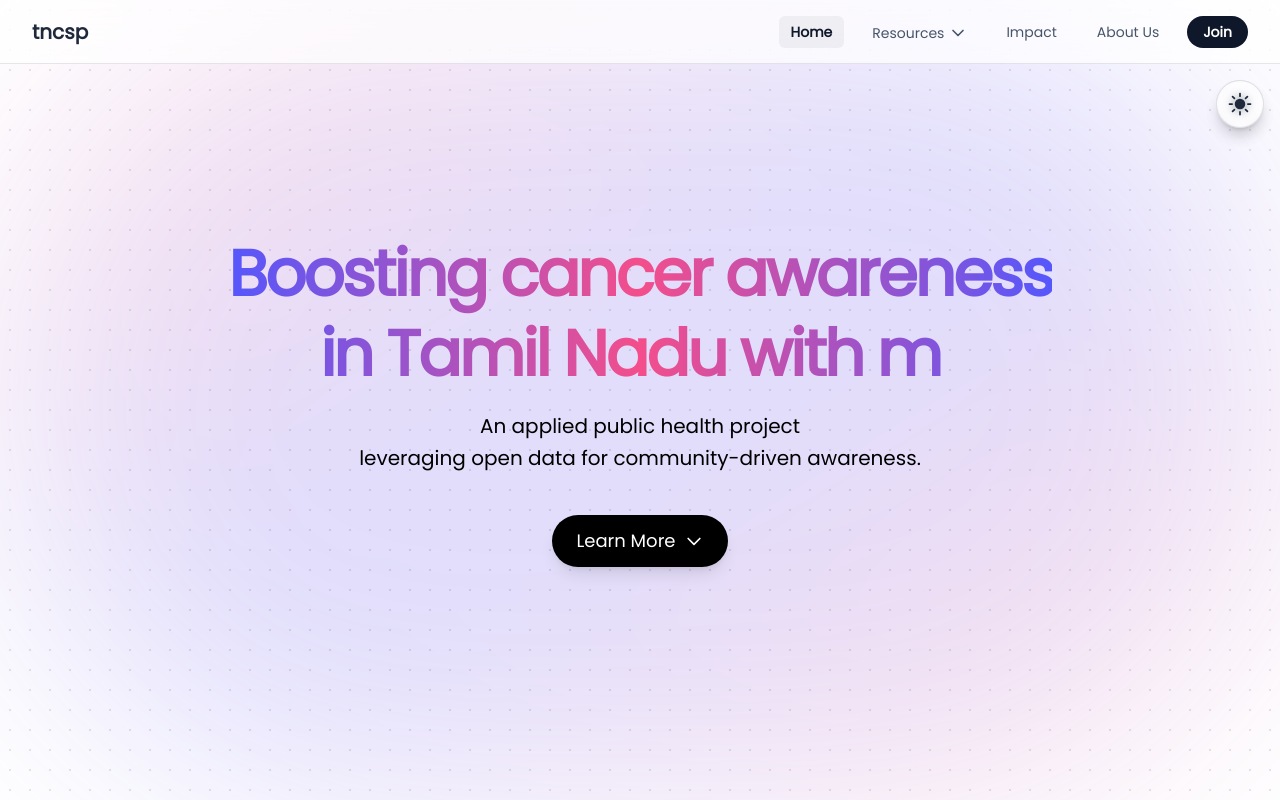
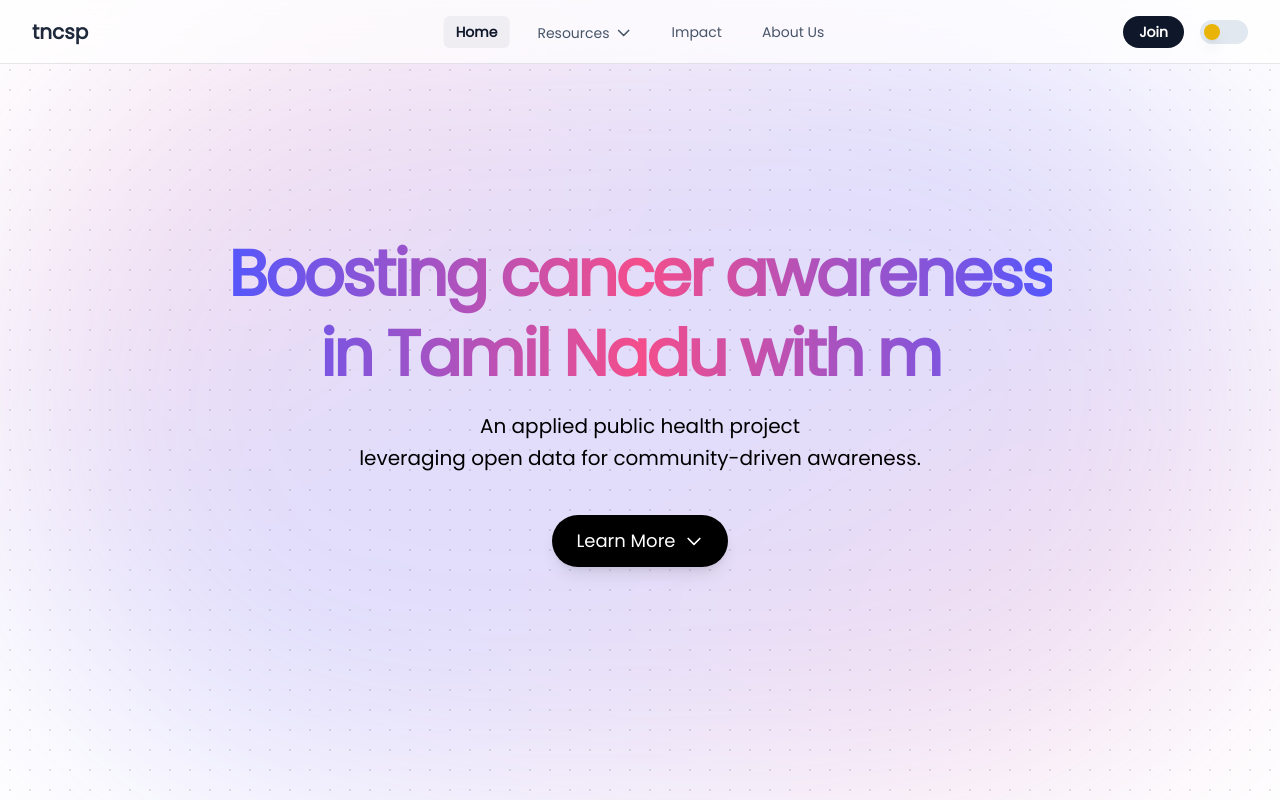
Before and after one commit to pranavilango/Tamil-Nadu-Cancer-Statistics-Project-TNCSP-, a Next.js app: page / in a window 1280 px wide. Shown: the top 800 px of the page. Built offline with nearby package versions, Linux system fonts and the light colour scheme.

Commit message:
logo, aadharsh, toggle on nav and hospitals

```diff
--- a/app/components/Navbar.tsx
+++ b/app/components/Navbar.tsx
@@ -1,9 +1,63 @@
+// app/components/Navbar.tsx
+
 'use client';
 
 import Link from 'next/link';
-import { useState } from 'react';
+import { useState, useEffect } from 'react';
 import { usePathname } from 'next/navigation';
+import { motion, AnimatePresence } from 'framer-motion';
 
+// --- Minimalistic Animated Theme Toggle ---
+const ThemeToggle = () => {
+    // Default to false (light mode) and let the effect handle the initial setting
+    const [isDarkMode, setIsDarkMode] = useState(false);
+
+    // Effect to set the initial theme from localStorage on client-side mount
+    useEffect(() => {
+        const theme = localStorage.getItem('theme');
+        if (theme === 'dark') {
+            document.documentElement.classList.add('dark');
+            setIsDarkMode(true);
+        } else {
+            document.documentElement.classList.remove('dark');
+            setIsDarkMode(false);
+        }
+    }, []);
+
+    const toggleTheme = () => {
+        setIsDarkMode(prevMode => {
+            const newMode = !prevMode;
+            if (newMode) {
+                document.documentElement.classList.add('dark');
+                localStorage.setItem('theme', 'dark');
+            } else {
+                document.documentElement.classList.remove('dark');
+                localStorage.setItem('theme', 'light');
+            }
+            return newMode;
+        });
+    };
+
+    return (
+        <div
+            onClick={toggleTheme}
+            // The track for the slider
+            className={`flex items-center w-12 h-6 rounded-full p-1 cursor-pointer transition-colors duration-500 ease-in-out
+                        ${isDarkMode ? 'justify-end bg-slate-800' : 'justify-start bg-slate-200'}`}
+        >
+            {/* The animated circle */}
+            <motion.div
+                layout
+                transition={{ type: 'spring', stiffness: 500, damping: 30 }}
+                className={`w-4 h-4 rounded-full shadow-lg
+                            ${isDarkMode ? 'bg-slate-300' : 'bg-yellow-500'}`}
+            />
+        </div>
+    );
+};
+
+
+// --- Main NavBar Component ---
 export default function NavBar() {
     const [isMenuOpen, setIsMenuOpen] = useState(false);
     const [isDesktopResourcesOpen, setIsDesktopResourcesOpen] = useState(false);
@@ -37,19 +91,33 @@ export default function NavBar() {
         setIsMobileResourcesOpen(!isMobileResourcesOpen);
     };
 
+    // Close mobile menu when screen resizes to desktop
+    useEffect(() => {
+        const handleResize = () => {
+            if (window.innerWidth >= 768) { // md breakpoint
+                setIsMenuOpen(false);
+            }
+        };
+        window.addEventListener('resize', handleResize);
+        return () => window.removeEventListener('resize', handleResize);
+    }, []);
+
+
     return (
         <>
-            {/* --- Main Navbar Container (Desktop) --- */}
+            {/* --- Main Navbar Container --- */}
             <div className="fixed top-0 left-0 right-0 h-16 bg-white/70 dark:bg-black/70 backdrop-blur-xl border-b border-slate-900/10 dark:border-slate-100/10 z-50">
                 <div className="w-full max-w-7xl mx-auto h-full px-4 sm:px-6 lg:px-8 flex items-center justify-between">
 
+                    {/* LEFT: Logo */}
                     <Link href="/" onClick={handleLinkClick} className="flex-shrink-0">
                         <span className="flex items-center gap-2 text-xl text-slate-800 dark:text-slate-200 font-bold leading-none">
                             tncsp
                         </span>
                     </Link>
 
-                    <div className="hidden md:flex items-center space-x-4 h-full">
+                    {/* CENTER: Desktop Navigation Links */}
+                    <nav className="hidden md:flex items-center space-x-4 h-full absolute left-1/2 -translate-x-1/2">
                         <Link href={mainLinks.home.href}>
                             <span className={`text-sm cursor-pointer transition-colors duration-300 px-3 py-1.5 rounded-md
                                              ${pathname === mainLinks.home.href
@@ -71,22 +139,13 @@ export default function NavBar() {
                                                 : 'text-slate-600 hover:bg-slate-900/5 hover:text-slate-900 dark:text-slate-400 dark:hover:bg-slate-100/5 dark:hover:text-slate-100'
                                              }`}>
                                 Resources
-                                <svg
-                                    xmlns="http://www.w3.org/2000/svg"
-                                    className={`h-4 w-4 transition-transform duration-300 ${isDesktopResourcesOpen ? 'rotate-180' : ''}`}
-                                    fill="none"
-                                    viewBox="0 0 24 24"
-                                    stroke="currentColor"
-                                    strokeWidth={2.5}
-                                >
+                                <svg xmlns="http://www.w3.org/2000/svg" className={`h-4 w-4 transition-transform duration-300 ${isDesktopResourcesOpen ? 'rotate-180' : ''}`} fill="none" viewBox="0 0 24 24" stroke="currentColor" strokeWidth={2.5}>
                                     <path strokeLinecap="round" strokeLinejoin="round" d="M19.5 8.25l-7.5 7.5-7.5-7.5" />
                                 </svg>
                             </span>
 
-                            <div className={`absolute top-[90%] w-40 left-1/2 -translate-x-1/2 pt-2
-                                            transition-all duration-300 ease-in-out
+                            <div className={`absolute top-[90%] w-40 left-1/2 -translate-x-1/2 pt-2 transition-all duration-300 ease-in-out
                                             ${isDesktopResourcesOpen ? 'opacity-100 translate-y-0' : 'opacity-0 -translate-y-2 pointer-events-none'}`}>
-
                                 <div className="bg-white/90 dark:bg-black/90 backdrop-blur-xl border border-slate-900/10 dark:border-slate-100/10 rounded-xl shadow-lg">
                                     <div className="p-2">
                                         {resourceLinks.map((link) => (
@@ -95,9 +154,7 @@ export default function NavBar() {
                                                                 ${pathname === link.href
                                                                     ? 'font-semibold bg-slate-900/5 text-slate-900 dark:bg-slate-100/5 dark:text-slate-100'
                                                                     : 'text-slate-600 hover:bg-slate-900/5 hover:text-slate-900 dark:text-slate-400 dark:hover:bg-slate-100/5 dark:hover:text-slate-100'
-                                                                }`}>
-                                                    {link.label}
-                                                </span>
+                                                                }`}>{link.label}</span>
                                             </Link>
                                         ))}
                                     </div>
@@ -110,9 +167,7 @@ export default function NavBar() {
                                              ${pathname === mainLinks.impact.href
                                                 ? 'font-semibold bg-slate-900/5 text-slate-900 dark:bg-slate-100/5 dark:text-slate-100'
                                                 : 'text-slate-600 hover:bg-slate-900/5 hover:text-slate-900 dark:text-slate-400 dark:hover:bg-slate-100/5 dark:hover:text-slate-100'
-                                             }`}>
-                                {mainLinks.impact.label}
-                            </span>
+                                             }`}>{mainLinks.impact.label}</span>
                         </Link>
 
                         <Link href={mainLinks.about.href}>
@@ -120,36 +175,29 @@ export default function NavBar() {
                                              ${pathname === mainLinks.about.href
                                                 ? 'font-semibold bg-slate-900/5 text-slate-900 dark:bg-slate-100/5 dark:text-slate-100'
                                                 : 'text-slate-600 hover:bg-slate-900/5 hover:text-slate-900 dark:text-slate-400 dark:hover:bg-slate-100/5 dark:hover:text-slate-100'
-                                             }`}>
-                                {mainLinks.about.label}
-                            </span>
+                                             }`}>{mainLinks.about.label}</span>
                         </Link>
+                    </nav>
 
+                    {/* RIGHT: Actions (Join Button & Theme Toggle) */}
+                    <div className="hidden md:flex items-center gap-4">
                         <Link href={mainLinks.join.href}>
                             <span className={`text-sm font-semibold rounded-full px-4 py-1.5 transition-colors duration-300
                                             ${pathname === mainLinks.join.href
                                                 ? 'bg-slate-800 text-white dark:bg-slate-300 dark:text-slate-900'
                                                 : 'bg-slate-900 text-white hover:bg-slate-700 dark:bg-slate-100 dark:text-slate-900 dark:hover:bg-slate-300'
-                                            }`}>
-                                {mainLinks.join.label}
-                            </span>
+                                            }`}>{mainLinks.join.label}</span>
                         </Link>
+                        <ThemeToggle />
                     </div>
 
+                    {/* Mobile Menu Button */}
                     <div className="md:hidden">
-                        <button
-                            onClick={() => setIsMenuOpen(!isMenuOpen)}
-                            aria-label="Toggle menu"
-                            className="p-2 rounded-md text-slate-800 dark:text-slate-200"
-                        >
+                        <button onClick={() => setIsMenuOpen(!isMenuOpen)} aria-label="Toggle menu" className="p-2 rounded-md text-slate-800 dark:text-slate-200">
                              {isMenuOpen ? (
-                                <svg xmlns="http://www.w3.org/2000/svg" className="h-6 w-6" fill="none" viewBox="0 0 24 24" stroke="currentColor" strokeWidth={2}>
-                                    <path strokeLinecap="round" strokeLinejoin="round" d="M6 18L18 6M6 6l12 12" />
-                                </svg>
+                                <svg xmlns="http://www.w3.org/2000/svg" className="h-6 w-6" fill="none" viewBox="0 0 24 24" stroke="currentColor" strokeWidth={2}><path strokeLinecap="round" strokeLinejoin="round" d="M6 18L18 6M6 6l12 12" /></svg>
                             ) : (
-                                <svg xmlns="http://www.w3.org/2000/svg" className="h-6 w-6" fill="none" viewBox="0 0 24 24" stroke="currentColor" strokeWidth={2}>
-                                    <path strokeLinecap="round" strokeLinejoin="round" d="M4 6h16M4 12h16M4 18h16" />
-                                </svg>
+                                <svg xmlns="http://www.w3.org/2000/svg" className="h-6 w-6" fill="none" viewBox="0 0 24 24" stroke="currentColor" strokeWidth={2}><path strokeLinecap="round" strokeLinejoin="round" d="M4 6h16M4 12h16M4 18h16" /></svg>
                             )}
                         </button>
                     </div>
@@ -157,70 +205,39 @@ export default function NavBar() {
             </div>
 
             {/* --- Mobile Menu --- */}
-            <div
-                className={`md:hidden fixed inset-0 w-full h-screen bg-white/80 dark:bg-black/80 backdrop-blur-2xl z-40 transition-opacity duration-300 ease-in-out ${
-                    isMenuOpen ? 'opacity-100' : 'opacity-0 pointer-events-none'
-                }`}
-            >
+            <AnimatePresence>
+                {isMenuOpen && (
+                    <motion.div initial={{ opacity: 0 }} animate={{ opacity: 1 }} exit={{ opacity: 0 }} transition={{ duration: 0.3 }}
+                        className="md:hidden fixed inset-0 w-full h-screen bg-white/80 dark:bg-black/80 backdrop-blur-2xl z-40">
                         <div className="flex flex-col items-center justify-center h-full space-y-6 text-center">
-                    <Link href={mainLinks.home.href} onClick={handleLinkClick}>
-                        <span className="text-3xl font-medium text-slate-800 dark:text-slate-200 cursor-pointer">
-                            {mainLinks.home.label}
-                        </span>
-                    </Link>
-
+                            <Link href={mainLinks.home.href} onClick={handleLinkClick}><span className="text-3xl font-medium text-slate-800 dark:text-slate-200">{mainLinks.home.label}</span></Link>
                             <div>
-                        <div
-                            onClick={toggleMobileResources}
-                            className="text-3xl font-medium text-slate-800 dark:text-slate-200 cursor-pointer flex items-center gap-2"
-                        >
+                                <div onClick={toggleMobileResources} className="text-3xl font-medium text-slate-800 dark:text-slate-200 cursor-pointer flex items-center gap-2">
                                     Resources
-                            <svg
-                                xmlns="http://www.w3.org/2000/svg"
-                                className={`h-6 w-6 transition-transform duration-300 ${isMobileResourcesOpen ? 'rotate-180' : ''}`}
-                                fill="none"
-                                viewBox="0 0 24 24"
-                                stroke="currentColor"
-                                strokeWidth={2.5}
-                            >
-                                <path strokeLinecap="round" strokeLinejoin="round" d="M19.5 8.25l-7.5 7.5-7.5-7.5" />
-                            </svg>
+                                    <svg xmlns="http://www.w3.org/2000/svg" className={`h-6 w-6 transition-transform duration-300 ${isMobileResourcesOpen ? 'rotate-180' : ''}`} fill="none" viewBox="0 0 24 24" stroke="currentColor" strokeWidth={2.5}><path strokeLinecap="round" strokeLinejoin="round" d="M19.5 8.25l-7.5 7.5-7.5-7.5" /></svg>
                                 </div>
-
-                        <div className={`overflow-hidden transition-all duration-300 ease-in-out ${isMobileResourcesOpen ? 'max-h-40 mt-4' : 'max-h-0'}`}>
+                                <AnimatePresence>
+                                    {isMobileResourcesOpen && (
+                                        <motion.div initial={{ height: 0, opacity: 0, marginTop: 0 }} animate={{ height: 'auto', opacity: 1, marginTop: '1rem' }} exit={{ height: 0, opacity: 0, marginTop: 0 }} transition={{ duration: 0.3, ease: "easeInOut" }} className="overflow-hidden">
                                             <div className="flex flex-col items-center space-y-4">
                                                 {resourceLinks.map((link) => (
-                                    <Link key={link.href} href={link.href} onClick={handleLinkClick}>
-                                        <span className="text-2xl font-medium text-slate-700 dark:text-slate-300 cursor-pointer">
-                                            {link.label}
-                                        </span>
-                                    </Link>
+                                                    <Link key={link.href} href={link.href} onClick={handleLinkClick}><span className="text-2xl font-medium text-slate-700 dark:text-slate-300">{link.label}</span></Link>
                                                 ))}
                                             </div>
+                                        </motion.div>
+                                    )}
+                                </AnimatePresence>
+                            </div>
+                            <Link href={mainLinks.impact.href} onClick={handleLinkClick}><span className="text-3xl font-medium text-slate-800 dark:text-slate-200">{mainLinks.impact.label}</span></Link>
+                            <Link href={mainLinks.about.href} onClick={handleLinkClick}><span className="text-3xl font-medium text-slate-800 dark:text-slate-200">{mainLinks.about.label}</span></Link>
+                            <div className="pt-4 flex flex-col items-center gap-8">
+                                <Link href={mainLinks.join.href} onClick={handleLinkClick}><span className="text-xl font-semibold text-white bg-slate-900 dark:bg-slate-100 dark:text-slate-900 rounded-full px-8 py-3 transition-colors duration-300 hover:bg-slate-700 dark:hover:bg-slate-300">{mainLinks.join.label}</span></Link>
+                                <ThemeToggle />
                             </div>
                         </div>
-
-                    <Link href={mainLinks.impact.href} onClick={handleLinkClick}>
-                        <span className="text-3xl font-medium text-slate-800 dark:text-slate-200 cursor-pointer">
-                            {mainLinks.impact.label}
-                        </span>
-                    </Link>
-
-                    <Link href={mainLinks.about.href} onClick={handleLinkClick}>
-                        <span className="text-3xl font-medium text-slate-800 dark:text-slate-200 cursor-pointer">
-                            {mainLinks.about.label}
-                        </span>
-                    </Link>
-
-                    <div className="pt-4">
-                        <Link href={mainLinks.join.href} onClick={handleLinkClick}>
-                            <span className="text-xl font-semibold text-white bg-slate-900 dark:bg-slate-100 dark:text-slate-900 rounded-full px-8 py-3 cursor-pointer transition-colors duration-300 hover:bg-slate-700 dark:hover:bg-slate-300">
-                                {mainLinks.join.label}
-                            </span>
-                        </Link>
-                    </div>
-                </div>
-            </div>
+                    </motion.div>
+                )}
+            </AnimatePresence>
         </>
     );
 }
--- a/app/components/ThemeToggle.tsx
+++ /dev/null
@@ -1,60 +0,0 @@
-'use client';
-
-import { useState, useEffect } from 'react';
-import { AnimatePresence, motion } from 'framer-motion';
-import { SunIcon, MoonIcon } from '@heroicons/react/24/solid';
-
-const ThemeToggle = () => {
-  // FIX: The default state is now `false` (light mode).
-  const [isDarkMode, setIsDarkMode] = useState(false);
-
-  // This effect runs once on the client-side to check for a previously saved preference.
-  useEffect(() => {
-    // If the user has *explicitly* chosen 'dark' on a previous visit, we respect that.
-    if (localStorage.getItem('theme') === 'dark') {
-      setIsDarkMode(true);
-    }
-    // --- IMPORTANT ---
-    // If no theme is saved in localStorage, it will remain `false`,
-    // ensuring the initial mode is always light. We no longer check for system preference.
-  }, []);
-
-  // This effect runs whenever `isDarkMode` changes to apply the theme and save the user's choice.
-  useEffect(() => {
-    if (isDarkMode) {
-      document.documentElement.classList.add('dark');
-      localStorage.setItem('theme', 'dark');
-    } else {
-      document.documentElement.classList.remove('dark');
-      localStorage.setItem('theme', 'light');
-    }
-  }, [isDarkMode]);
-
-  return (
-    <button
-      onClick={() => setIsDarkMode(!isDarkMode)}
-      className="fixed top-20 right-4 z-50 w-12 h-12 rounded-full shadow-lg transition-transform duration-200 ease-in-out hover:scale-105 active:scale-95
-                 bg-white/50 dark:bg-black/50 border border-slate-900/10 dark:border-slate-100/10 backdrop-blur-sm"
-      aria-label="Toggle theme"
-    >
-      <AnimatePresence initial={false} mode="wait">
-        <motion.div
-          key={isDarkMode ? 'moon' : 'sun'}
-          initial={{ opacity: 0, rotate: -90, scale: 0.8 }}
-          animate={{ opacity: 1, rotate: 0, scale: 1 }}
-          exit={{ opacity: 0, rotate: 90, scale: 0.8 }}
-          transition={{ duration: 0.2 }}
-          className="w-full h-full flex items-center justify-center"
-        >
-          {isDarkMode ? (
-            <MoonIcon className="w-6 h-6 text-slate-100" />
-          ) : (
-            <SunIcon className="w-7 h-7 text-slate-800" />
-          )}
-        </motion.div>
-      </AnimatePresence>
-    </button>
-  );
-};
-
-export default ThemeToggle;
--- a/app/layout.tsx
+++ b/app/layout.tsx
@@ -3,14 +3,16 @@
 import type { Metadata } from "next";
 import { Poppins } from "next/font/google";
 import "./globals.css";
-import ThemeToggle from "./components/ThemeToggle"; // Import the toggle
 import NavBar from "./components/Navbar"; // Assuming your Navbar is also global
 
 const poppins = Poppins({ subsets: ['latin'], weight: ['400'] })
 
 export const metadata: Metadata = {
-  title: "tncsp",
+  title: "TNCSP",
   description: "An applied public health project leveraging open data for community-driven awareness.",
+  icons: {
+    icon: '/tncsp-circle-logo.png',
+  },
 };
 
 export default function RootLayout({
@@ -25,7 +27,6 @@ export default function RootLayout({
         <div className="fixed inset-0 -z-20 bg-white dark:bg-black" />
 
         <NavBar />
-        <ThemeToggle /> {/* The toggle is now global */}
 
         {children}
       </body>
--- a/app/page.tsx
+++ b/app/page.tsx
@@ -3,7 +3,6 @@
 import Hero from "./components/Hero";
 import ProblemBadge from "./components/ProblemBadge";
 import Footer from "./components/Footer";
-import ThemeToggle from "./components/ThemeToggle";
 import { useState, useEffect, useCallback } from "react";
 import Script from 'next/script';
 
@@ -70,7 +69,6 @@ export default function Home() {
 
   return (
     <>
-      <ThemeToggle />
 
       <Script
         strategy="afterInteractive"
```
Also changed, not shown: app/about/page.tsx (+7 -0 lines), app/hospitals/page.tsx (+0 -34 lines), public/adharsh.jpg (added), public/tncsp-circle-logo.png (added). Lines whose indentation alone changed are shown as unchanged.
